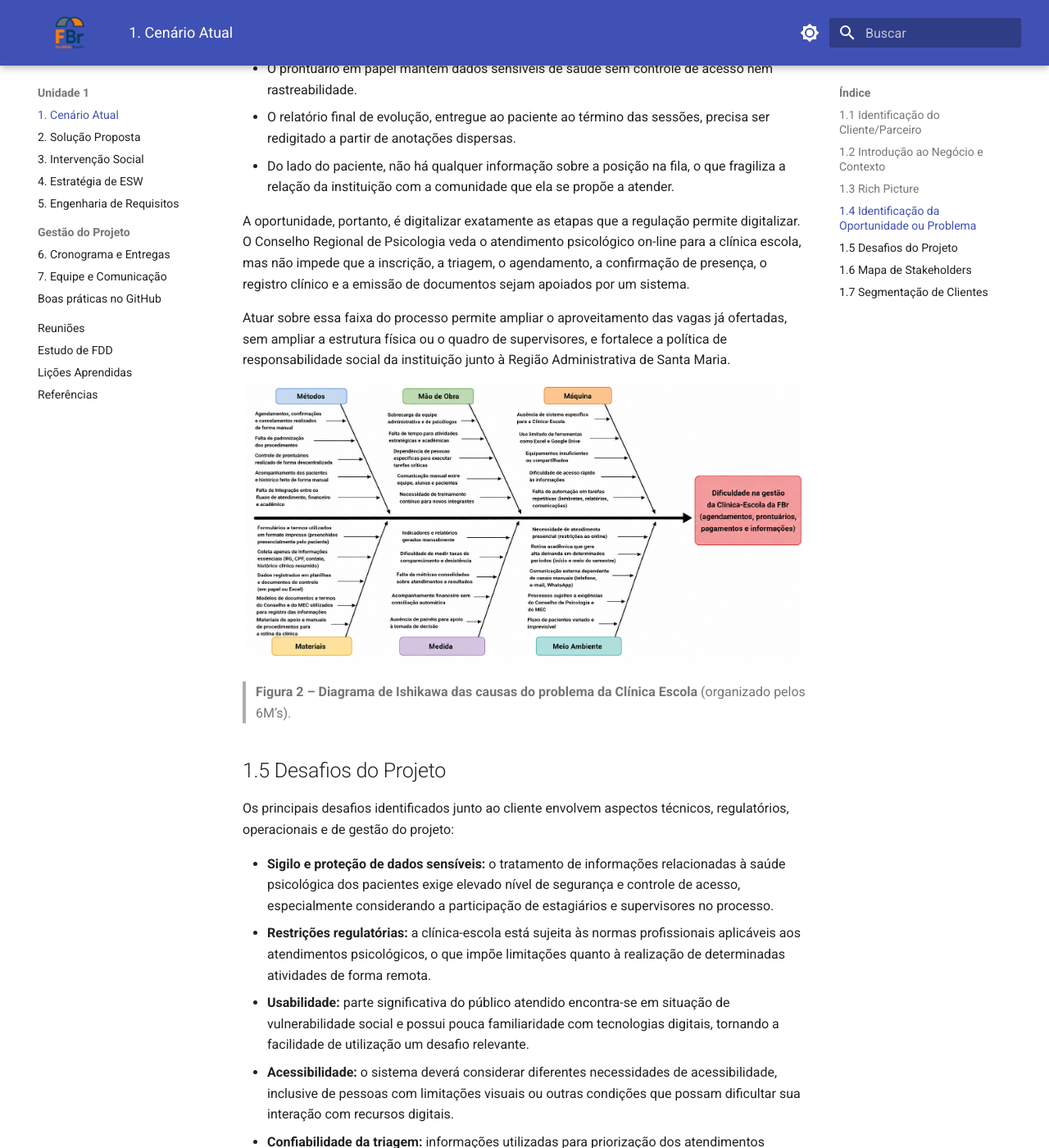
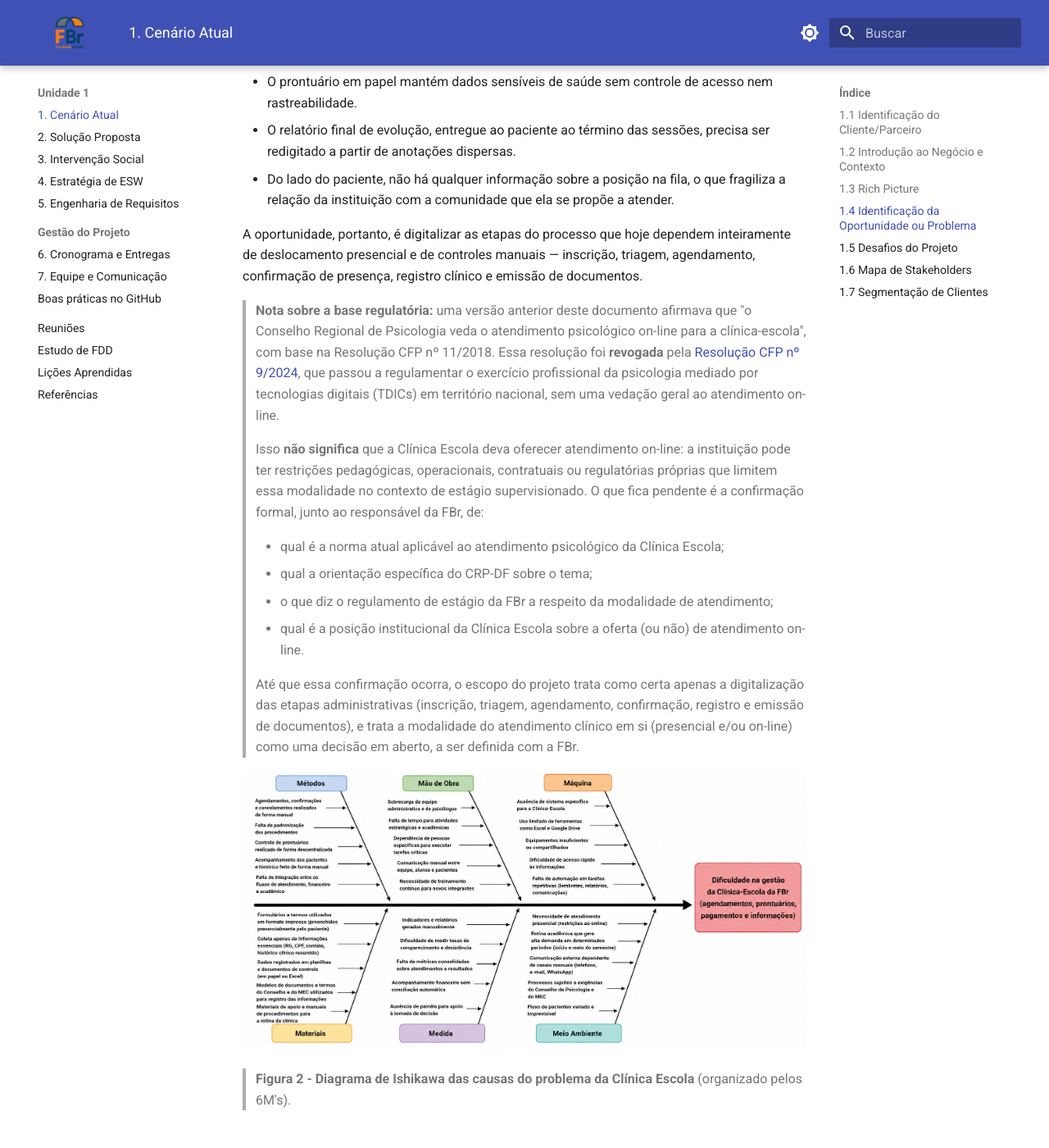
Before and after one commit to mdsreq-fga-unb/REQ-2026.2-T02-ClinicaEscolaFBr, an MkDocs documentation site: the page built from docs/unidade-1/cenario-atual.md, in a window 1280 px wide and 1400 px high, scrolled down 3294 px. Shown: the whole window at 82% size. Built offline with MkDocs 1.6.1 and Material for MkDocs 9.7.7, drawn with Linux system fonts in a browser that asks for light colours; some of the changed text lies outside the part shown.

Commit message:
docs: Atulizações do Cenário Atual #12

```diff
--- a/docs/unidade-1/cenario-atual.md
+++ b/docs/unidade-1/cenario-atual.md
@@ -3,18 +3,20 @@
 ## 1.1 Identificação do Cliente/Parceiro
 
 - **Nome:** Faculdade Brasília
+
 - **Tipo:** Instituição de Ensino Superior
-- **Representantes:**
-  Robson Luís de Araújo (Coordenador do Curso de Psicologia, responsável pela Clínica Escola),
-  Thiago Cardoso Viana (Diretor de Financeiro e de Tecnologia),
-  Karla Gardene Baima (Secretária Acadêmica).
+
+- **Representantes:** Robson Luís de Araújo (Coordenador do Curso de Psicologia, responsável pela Clínica Escola),
+ Thiago Cardoso Viana (Diretor de Financeiro e de Tecnologia),
+ Karla Gardene Baima (Secretária Acadêmica).
 
 - **Forma de contato:** Reuniões periódicas por videoconferência, e-mail e canal de mensagens instantâneas
+
 - **Vínculo com o projeto:** Cliente real e parte interessada principal, responsável por fornecer informações sobre o negócio, validar as decisões do projeto e avaliar as entregas realizadas ao longo do desenvolvimento.
 
 ## 1.2 Introdução ao Negócio e Contexto
 
-A **Faculdade Brasília – FBr** é uma instituição de ensino superior privada, credenciada pelo Ministério da Educação (MEC) e sediada na Avenida Santa Maria, na Região Administrativa de Santa Maria, no Distrito Federal. Idealizada desde a década de 1990 e inaugurada em 08 de agosto de 2019 com aproximadamente 1500 alunos, a instituição atua hoje com graduação presencial e a distância, pós-graduação, extensão universitária e escola técnica, em cursos como Direito, Enfermagem, Psicologia, Análise e Desenvolvimento de Sistemas e Pedagogia.
+A **Faculdade Brasília - FBr** é uma instituição de ensino superior privada, credenciada pelo Ministério da Educação (MEC) e sediada na Avenida Santa Maria, na Região Administrativa de Santa Maria, no Distrito Federal. Idealizada desde a década de 1990 e inaugurada em 08 de agosto de 2019 com aproximadamente 1500 alunos, a instituição atua hoje com graduação presencial e a distância, pós-graduação, extensão universitária e escola técnica, em cursos como Direito, Enfermagem, Psicologia, Análise e Desenvolvimento de Sistemas e Pedagogia.
 
 Sua missão está diretamente vinculada ao compromisso com a RA de Santa Maria e as cidades circunvizinhas, o que se materializa em projetos de responsabilidade social nos quais os alunos prestam serviços gratuitos à comunidade, como as ações de saúde em parceria com a Administração Regional de Santa Maria e o projeto Outubro Rosa.
 
@@ -34,8 +36,7 @@
 O Rich Picture da Figura 1 representa o cenário atual da Clínica Escola de Psicologia da Faculdade Brasília, com base no levantamento realizado em 26 de agosto de 2026 junto à coordenação do curso de Psicologia, à diretoria financeira e de tecnologia e à secretaria acadêmica.
 
 ![Rich Picture da Clínica Escola](../assets/rich-picture.png)
-
-> **Figura 1 – Rich Picture do cenário atual da Clínica Escola de Psicologia da FBr.**
+> **Figura 1 - Rich Picture do cenário atual da Clínica Escola de Psicologia da FBr.**
 
 O processo envolve pacientes, parceiros de encaminhamento, coordenação, supervisores, estagiários e secretaria. Atualmente, a captação e a inscrição ocorrem presencialmente, com preenchimento de fichas em papel e classificação manual dos pacientes conforme a prioridade de atendimento. A clínica disponibiliza aproximadamente 100 vagas por semestre para uma demanda de 160 a 180 inscrições.
 
@@ -63,36 +64,48 @@
 - O relatório final de evolução, entregue ao paciente ao término das sessões, precisa ser redigitado a partir de anotações dispersas.
 - Do lado do paciente, não há qualquer informação sobre a posição na fila, o que fragiliza a relação da instituição com a comunidade que ela se propõe a atender.
 
-A oportunidade, portanto, é digitalizar exatamente as etapas que a regulação permite digitalizar. O Conselho Regional de Psicologia veda o atendimento psicológico on-line para a clínica escola, mas não impede que a inscrição, a triagem, o agendamento, a confirmação de presença, o registro clínico e a emissão de documentos sejam apoiados por um sistema.
+A oportunidade, portanto, é digitalizar as etapas do processo que hoje dependem inteiramente de deslocamento presencial e de controles manuais — inscrição, triagem, agendamento, confirmação de presença, registro clínico e emissão de documentos.
 
-Atuar sobre essa faixa do processo permite ampliar o aproveitamento das vagas já ofertadas, sem ampliar a estrutura física ou o quadro de supervisores, e fortalece a política de responsabilidade social da instituição junto à Região Administrativa de Santa Maria.
+> **Nota sobre a base regulatória:** uma versão anterior deste documento afirmava que "o Conselho Regional de Psicologia veda o atendimento psicológico on-line para a clínica-escola", com base na Resolução CFP nº 11/2018. Essa resolução foi **revogada** pela [Resolução CFP nº 9/2024](https://leis.org/cfp/lei/resolucao-do-exercicio-profissional/2024/9/resolucao-do-exercicio-profissional-n-9-2024-regulamenta-o-exercicio-profissional-da-psicologia-mediado-por-tecnologias-digitais-da-informacao-e-da-comunicacao-tdics-em-territorio-nacional-e-revoga-as-resolucao-cfp-n-11-de-11-de-maio-de-2018-e-resolucao-cfp-n-04-de-26-de-marco-de), que passou a regulamentar o exercício profissional da psicologia mediado por tecnologias digitais (TDICs) em território nacional, sem uma vedação geral ao atendimento on-line.
+>
+> Isso **não significa** que a Clínica Escola deva oferecer atendimento on-line: a instituição pode ter restrições pedagógicas, operacionais, contratuais ou regulatórias próprias que limitem essa modalidade no contexto de estágio supervisionado. O que fica pendente é a confirmação formal, junto ao responsável da FBr, de:
+>
+> - qual é a norma atual aplicável ao atendimento psicológico da Clínica Escola;
+> - qual a orientação específica do CRP-DF sobre o tema;
+> - o que diz o regulamento de estágio da FBr a respeito da modalidade de atendimento;
+> - qual é a posição institucional da Clínica Escola sobre a oferta (ou não) de atendimento on-line.
+>
+> Até que essa confirmação ocorra, o escopo do projeto trata como certa apenas a digitalização das etapas administrativas (inscrição, triagem, agendamento, confirmação, registro e emissão de documentos), e trata a modalidade do atendimento clínico em si (presencial e/ou on-line) como uma decisão em aberto, a ser definida com a FBr.
 
 ![Diagrama de Ishikawa das causas do problema da Clínica Escola](../assets/ishikawa-diagram.png)
-
-> **Figura 2 – Diagrama de Ishikawa das causas do problema da Clínica Escola** (organizado pelos 6M’s).
+> **Figura 2 - Diagrama de Ishikawa das causas do problema da Clínica Escola** (organizado pelos 6M's).
 
 ## 1.5 Desafios do Projeto
 
 Os principais desafios identificados junto ao cliente envolvem aspectos técnicos, regulatórios, operacionais e de gestão do projeto:
 
 - **Sigilo e proteção de dados sensíveis:** o tratamento de informações relacionadas à saúde psicológica dos pacientes exige elevado nível de segurança e controle de acesso, especialmente considerando a participação de estagiários e supervisores no processo.
-- **Restrições regulatórias:** a clínica-escola está sujeita às normas profissionais aplicáveis aos atendimentos psicológicos, o que impõe limitações quanto à realização de determinadas atividades de forma remota.
+- **Restrições regulatórias:** a clínica-escola está sujeita às normas profissionais aplicáveis aos atendimentos psicológicos — atualmente a Resolução CFP nº 9/2024, que trata do exercício profissional mediado por tecnologias digitais — além de eventuais regulamentos próprios de estágio da FBr, o que pode impor limitações quanto à realização de determinadas atividades de forma remota.
 - **Usabilidade:** parte significativa do público atendido encontra-se em situação de vulnerabilidade social e possui pouca familiaridade com tecnologias digitais, tornando a facilidade de utilização um desafio relevante.
 - **Acessibilidade:** o sistema deverá considerar diferentes necessidades de acessibilidade, inclusive de pessoas com limitações visuais ou outras condições que possam dificultar sua interação com recursos digitais.
 - **Confiabilidade da triagem:** informações utilizadas para priorização dos atendimentos possuem natureza clínica, tornando especialmente crítica a confiabilidade de qualquer processo de classificação ou apoio à triagem.
 
 ## 1.6 Mapa de Stakeholders
 
-| Stakeholder                                 | Relação                                                                                                                | Interesses                                                                                               | Expectativas                                                                                                    | Nível de impacto |
-| ------------------------------------------- | ---------------------------------------------------------------------------------------------------------------------- | -------------------------------------------------------------------------------------------------------- | --------------------------------------------------------------------------------------------------------------- | :--------------: |
-| Robson Luís de Araújo                       | Coordenador do Curso de Psicologia, responsável pela Clínica Escola. Principal ponto de decisão e validação do cliente | Melhorar a gestão da clínica. Visando em manter a qualidade do atendimento e da formação dos estagiários | Sistema que reduza o trabalho manual da coordenação e gere indicadores para prestação de contas ao CRP e ao MEC |       Alto       |
-| Thiago Cardoso Viana                        | Diretor Financeiro e de Tecnologia, responsável pela viabilidade financeira e tecnológica                              | Solução de baixo custo, sem dependência de licenciamento por usuário                                     | Aderência da solução à infraestrutura de TI já existente na instituição                                         |       Alto       |
-| Karla Gardene Baima                         | Secretária acadêmica, executa hoje boa parte do processo manual da clínica                                             | Redução no trabalho operacional de agendamento, confirmação e emissão de documentos                      | Sistema simples de usar no dia a dia                                                                            |      Médio       |
-| Supervisores                                | Responsáveis pela orientação acadêmica dos estagiários                                                                 | Rastreabilidade dos casos e visibilidade da evolução dos pacientes                                       | Ferramenta que apoie o acompanhamento das sessões, sem burocratizar a supervisão                                |      Médio       |
-| Estagiários de Psicologia                   | Realizam os atendimentos sob supervisão; principais usuários do prontuário e da agenda                                 | Menos tempo em tarefas administrativas e mais tempo de prática clínica                                   | Interface simples para executar as tarefas exigidas pelo estágio                                                |      Médio       |
-| Pacientes (Santa Maria e entorno)           | Usuários externos que se inscrevem à iniciativa                                                                        | Acesso mais simples, rápido e transparente ao atendimento psicológico gratuito                           | Visibilidade da posição na fila de inscrição, confirmação de presença                                           |      Baixo       |
-| Parceiros de encaminhamento                 | Órgãos públicos que encaminham pacientes da comunidade para a Clínica Escola                                           | Continuidade no fluxo de encaminhamento sem burocracia                                                   | Processo de encaminhamento e inscrição sem necessidade de deslocamento presencial                               |      Baixo       |
-| Conselho Regional de Psicologia (CRP) e MEC | Órgãos reguladores e fiscalizadores da Clínica Escola                                                                  | Conformidade com normas éticas e sigilo de dados                                                         | Relatórios e prontuários que atendam às normas de fiscalização                                                  | Alto (indireto)  |
+A coluna única "Nível de impacto" utilizada anteriormente misturava dois critérios distintos: o **impacto sofrido** pelo stakeholder em decorrência do projeto (o quanto ele é afetado) e a **influência** que esse stakeholder exerce sobre as decisões do projeto (o quanto ele decide). Os dois critérios foram separados abaixo, pois um stakeholder pode ser fortemente afetado sem ter poder de decisão sobre o projeto — caso dos pacientes — e vice-versa.
+
+| Stakeholder | Relação | Interesses | Expectativas | Impacto sofrido | Influência sobre o projeto |
+| ----------- | ------- | ---------- | ------------ | --------------- | -------------------------- |
+| Robson Luís de Araújo | Coordenador do Curso de Psicologia, responsável pela Clínica Escola. Principal ponto de decisão e validação do cliente | Melhorar a gestão da clínica. Visando em manter a qualidade do atendimento e da formação dos estagiários | Sistema que reduza o trabalho manual da coordenação e gere indicadores para prestação de contas ao CRP e ao MEC | Alto | Alto |
+| Thiago Cardoso Viana | Diretor Financeiro e de Tecnologia, responsável pela viabilidade financeira e tecnológica | Solução de baixo custo, sem dependência de licenciamento por usuário | Aderência da solução à infraestrutura de TI já existente na instituição | Alto | Alto |
+| Karla Gardene Baima | Secretária acadêmica, executa hoje boa parte do processo manual da clínica | Redução no trabalho operacional de agendamento, confirmação e emissão de documentos | Sistema simples de usar no dia a dia | Médio | Médio |
+| Supervisores | Responsáveis pela orientação acadêmica dos estagiários | Rastreabilidade dos casos e visibilidade da evolução dos pacientes | Ferramenta que apoie o acompanhamento das sessões, sem burocratizar a supervisão | Médio | Médio |
+| Estagiários de Psicologia | Realizam os atendimentos sob supervisão; principais usuários do prontuário e da agenda | Menos tempo em tarefas administrativas e mais tempo de prática clínica | Interface simples para executar as tarefas exigidas pelo estágio | Médio | Baixo |
+| Pacientes (Santa Maria e entorno) | Usuários externos que se inscrevem à iniciativa | Acesso mais simples, rápido e transparente ao atendimento psicológico gratuito | Visibilidade da posição na fila de inscrição, confirmação de presença | **Alto** | Baixo |
+| Parceiros de encaminhamento | Órgãos públicos que encaminham pacientes da comunidade para a Clínica Escola | Continuidade no fluxo de encaminhamento sem burocracia | Processo de encaminhamento e inscrição sem necessidade de deslocamento presencial | Baixo | Baixo |
+| Conselho Regional de Psicologia (CRP) e MEC | Órgãos reguladores e fiscalizadores da Clínica Escola | Conformidade com normas éticas e sigilo de dados | Relatórios e prontuários que atendam às normas de fiscalização | **Indireto** | **Alto** |
+
+Os pacientes são diretamente afetados por decisões sobre priorização, posição na fila, condução do atendimento, tratamento de seus dados sensíveis, cancelamento/desligamento e eventual classificação automatizada de prioridade — por isso seu impacto sofrido é alto, mesmo não tendo poder de decisão sobre o projeto (influência baixa). Já o CRP e o MEC não sofrem impacto direto no dia a dia da operação, mas têm alta influência indireta, pois definem normas e exigências de fiscalização que o sistema precisa respeitar.
 
 ## 1.7 Segmentação de Clientes
 
@@ -106,10 +119,10 @@
 
 Além da faixa etária, o negócio segmenta os pacientes por **prioridade clínica**, classificação que define a ordem de acesso às 100 vagas ofertadas por semestre:
 
-| Prioridade         | Descrição                                                                                                                                  | Critério de atendimento           |
-| ------------------ | ------------------------------------------------------------------------------------------------------------------------------------------ | --------------------------------- |
-| **Ficha Vermelha** | Pessoas que já apresentam psicopatologias crônicas (depressão, transtornos de ansiedade), sobretudo quando fazem uso contínuo de medicação | Atendida prioritariamente         |
-| **Ficha Amarela**  | Quem passa por abalos emocionais pontuais, estresse ou luto, sem quadro grave nem uso de medicação                                         | Atendida em seguida               |
-| **Ficha Verde**    | Quem busca autodesenvolvimento, sem sinais de adoecimento                                                                                  | Atendida apenas se sobrarem vagas |
+| Prioridade | Descrição | Critério de atendimento |
+| ---------- | --------- | ----------------------- |
+| **Ficha Vermelha** | Pessoas que já apresentam psicopatologias crônicas (depressão, transtornos de ansiedade), sobretudo quando fazem uso contínuo de medicação | Atendida prioritariamente |
+| **Ficha Amarela** | Quem passa por abalos emocionais pontuais, estresse ou luto, sem quadro grave nem uso de medicação | Atendida em seguida |
+| **Ficha Verde** | Quem busca autodesenvolvimento, sem sinais de adoecimento | Atendida apenas se sobrarem vagas |
 
 Como a procura é praticamente o dobro da oferta, esse é o critério que determina, na prática, quem será atendido no semestre.
```
